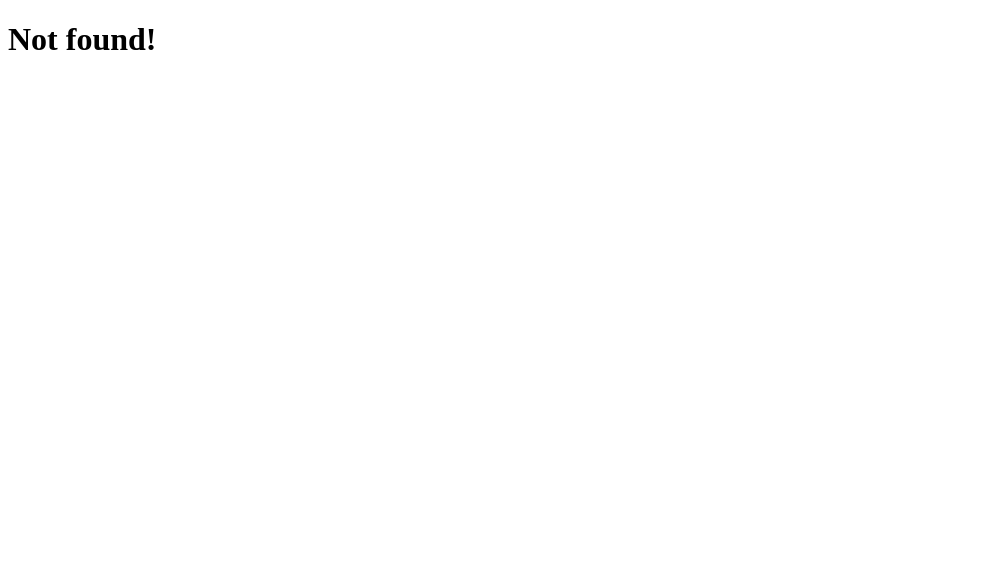
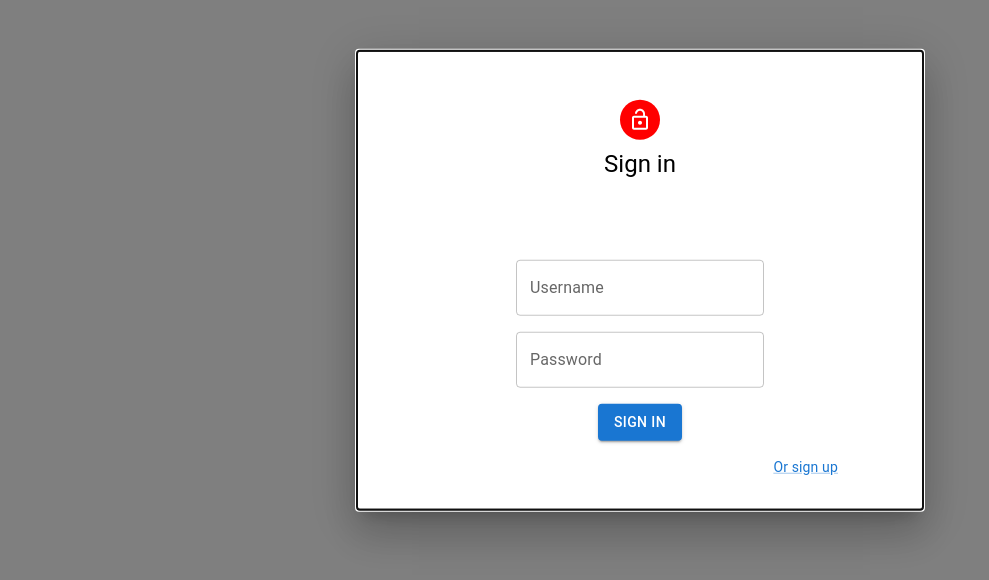
Before and after one commit to omurbekov-azamat/homework-92Laba, a React (Create React App) app in the folder frontend/: page /login in a window 1280 px wide. Shown: the top 580 px of the page, without its empty margins (0-989 px from the left). Built offline with nearby package versions, Linux system fonts and the light colour scheme.

Commit message:
created component login and thunk for Sign in;

```diff
--- a/frontend/src/App.tsx
+++ b/frontend/src/App.tsx
@@ -2,12 +2,14 @@
 import {Routes, Route} from "react-router-dom";
 import Modal from "./components/UI/Modal/Modal";
 import Register from "./features/users/Register";
+import Login from "./features/users/Login";
 
 function App() {
     return (
         <Routes>
             <Route path='/' element={<Modal/>}>
                 <Route path='/' element={<Register/>}/>
+                <Route path='/login' element={<Login/>}/>
             </Route>
             <Route path='*' element={(<h1>Not found!</h1>)}/>
         </Routes>
--- /dev/null
+++ b/frontend/src/features/users/Login.tsx
@@ -0,0 +1,103 @@
+import React, {useState} from 'react';
+import {Link as RouterLink, useNavigate} from 'react-router-dom';
+import {selectLoginError, selectLoginLoading} from "./usersSlice";
+import {login} from "./usersThunks";
+import {Avatar, Box, Container, Grid, Link, TextField, Typography} from '@mui/material';
+import LockOpenIcon from '@mui/icons-material/LockOpen';
+import Alert from '@mui/material/Alert'
+import {useAppDispatch, useAppSelector} from "../../app/hook";
+import {LoadingButton} from "@mui/lab";
+import LoginWithGoogle from "../../components/GoogleLogin/LoginWithGoogle";
+import {LoginMutation} from '../../types';
+
+const Login = () => {
+    const dispatch = useAppDispatch();
+    const error = useAppSelector(selectLoginError);
+    const loading = useAppSelector(selectLoginLoading)
+    const navigate = useNavigate();
+
+    const [state, setState] = useState<LoginMutation>({
+        username: '',
+        password: '',
+    });
+
+    const inputChangeHandler = (event: React.ChangeEvent<HTMLInputElement>) => {
+        const {name, value} = event.target;
+        setState(prevState => ({...prevState, [name]: value}));
+    };
+
+    const submitFormHandler = async (event: React.FormEvent) => {
+        event.preventDefault();
+        await dispatch(login(state)).unwrap();
+        await navigate('/chat');
+    };
+
+    return (
+        <Container component="main" maxWidth="xs">
+            <Box
+                style={{
+                    marginTop: 8,
+                    display: 'flex',
+                    flexDirection: 'column',
+                    alignItems: 'center',
+                }}
+            >
+                <Avatar sx={{m: 1, bgcolor: 'red'}}>
+                    <LockOpenIcon/>
+                </Avatar>
+                <Typography component="h1" variant="h5">
+                    Sign in
+                </Typography>
+                <LoginWithGoogle/>
+                {error && (
+                    <Alert severity="error" sx={{mt: 3, width: '100%'}}>
+                        {error.error}
+                    </Alert>
+                )}
+                <Box component="form" onSubmit={submitFormHandler} sx={{mt: 3}}>
+                    <Grid container spacing={2} textAlign='center'>
+                        <Grid item xs={12}>
+                            <TextField
+                                label="Username"
+                                name="username"
+                                autoComplete="current-username"
+                                value={state.username}
+                                onChange={inputChangeHandler}
+                            />
+                        </Grid>
+                        <Grid item xs={12}>
+                            <TextField
+                                label="Password"
+                                name="password"
+                                type="password"
+                                autoComplete="current-password"
+                                value={state.password}
+                                onChange={inputChangeHandler}
+                            />
+                        </Grid>
+                        <Grid item xs={12}>
+                            <LoadingButton
+                                type='submit'
+                                color='primary'
+                                loading={loading}
+                                variant='contained'
+                                sx={{mb: 2}}
+                            >
+                                Sign in
+                            </LoadingButton>
+                        </Grid>
+                    </Grid>
+                    <Grid container justifyContent="flex-end">
+                        <Grid item>
+                            <Link component={RouterLink} to="/register" variant="body2">
+                                Or sign up
+                            </Link>
+                        </Grid>
+                    </Grid>
+                </Box>
+            </Box>
+        </Container>
+    );
+};
+
+export default Login;
--- a/frontend/src/features/users/Register.tsx
+++ b/frontend/src/features/users/Register.tsx
@@ -1,20 +1,20 @@
 import React, {useState} from 'react';
-import {Link as RouterLink} from 'react-router-dom';
+import {Link as RouterLink, useNavigate} from 'react-router-dom';
+import {selectRegisterError, selectRegisterLoading, selectUserTakenError} from "./usersSlice";
 import {useAppDispatch, useAppSelector} from "../../app/hook";
 import FileInput from "../../components/UI/FileInput/FileInput";
 import {Avatar, Box, Grid, TextField, Typography, Link} from '@mui/material';
 import LockOutlinedIcon from '@mui/icons-material/LockOutlined';
 import {LoadingButton} from "@mui/lab";
+import {register} from "./usersThunks";
 import {RegisterMutation} from "../../types";
-import {selectRegisterError, selectRegisterLoading, selectUserTakenError} from "./usersSlice";
-import {register} from "./usersThunks";
-import LoginWithGoogle from "../../components/GoogleLogin/LoginWithGoogle";
 
 const Register = () => {
     const dispatch = useAppDispatch();
     const error = useAppSelector(selectRegisterError);
     const loading = useAppSelector(selectRegisterLoading);
     const userTakenError = useAppSelector(selectUserTakenError);
+    const navigate = useNavigate();
 
     const [state, setState] = useState<RegisterMutation>({
         username: '',
@@ -38,6 +38,7 @@
     const submitFormHandler = async (event: React.FormEvent) => {
         event.preventDefault();
         await dispatch(register(state)).unwrap();
+        await navigate('/chat');
     };
 
     const getTakenNameError = () => {
@@ -72,7 +73,6 @@
                 <Typography component="h1" variant="h5">
                     Sign up
                 </Typography>
-                <LoginWithGoogle/>
                 <Box component="form" noValidate onSubmit={submitFormHandler} sx={{mt: 3}}>
                     <Grid container spacing={2} textAlign='center'>
                         <Grid item xs={12}>
--- a/frontend/src/features/users/usersSlice.tsx
+++ b/frontend/src/features/users/usersSlice.tsx
@@ -1,6 +1,6 @@
 import {createSlice} from "@reduxjs/toolkit";
 import {RootState} from "../../app/store";
-import {register, googleLogin} from "./usersThunks";
+import {register, googleLogin, login} from "./usersThunks";
 import {GlobalError, User, ValidationError} from "../../types";
 
 interface UsersState {
@@ -9,6 +9,8 @@
     registerLoading: boolean;
     registerError: ValidationError | null;
     userTakenError: GlobalError | null;
+    loginLoading: boolean;
+    loginError: GlobalError | null;
 }
 
 const initialState: UsersState = {
@@ -17,6 +19,8 @@
     registerLoading: false,
     registerError: null,
     userTakenError: null,
+    loginLoading: false,
+    loginError: null,
 }
 
 export const usersSlice = createSlice({
@@ -47,21 +51,29 @@
                 }
             }
         });
+        builder.addCase(login.pending, (state) => {
+            state.loginLoading = true;
+            state.loginError = null;
+        });
+        builder.addCase(login.fulfilled, (state, {payload: user}) => {
+            state.loginLoading = false;
+            state.user = user;
+        });
+        builder.addCase(login.rejected, (state, {payload: error}) => {
+            state.loginLoading = false;
+            state.loginError = error || null;
+        });
         builder.addCase(googleLogin.pending, (state) => {
-            state.registerError = null;
-            state.registerLoading = true;
+            state.loginLoading = true;
+            state.loginError = null;
         });
         builder.addCase(googleLogin.fulfilled, (state, {payload: user}) => {
-            state.registerLoading = false;
+            state.loginLoading = false;
             state.user = user;
         });
         builder.addCase(googleLogin.rejected, (state, {payload: error}) => {
-            state.registerLoading = false;
-            if (error) {
-                if (error.hasOwnProperty('error')) {
-                    state.userTakenError = error as GlobalError;
-                }
-            }
+            state.loginLoading = false;
+            state.loginError = error || null;
         });
     }
 });
@@ -74,3 +86,5 @@
 export const selectRegisterLoading = (state: RootState) => state.users.registerLoading;
 export const selectRegisterError = (state: RootState) => state.users.registerError;
 export const selectUserTakenError = (state: RootState) => state.users.userTakenError;
+export const selectLoginLoading = (state: RootState) => state.users.loginLoading;
+export const selectLoginError = (state: RootState) => state.users.loginError;
--- a/frontend/src/features/users/usersThunks.tsx
+++ b/frontend/src/features/users/usersThunks.tsx
@@ -1,7 +1,7 @@
 import {createAsyncThunk} from "@reduxjs/toolkit";
 import axiosApi from '../../axiosApi';
 import {isAxiosError} from "axios";
-import {GlobalError, RegisterMutation, RegisterResponse, User, ValidationError} from "../../types";
+import {GlobalError, LoginMutation, RegisterMutation, RegisterResponse, User, ValidationError} from "../../types";
 
 export const register = createAsyncThunk<User, RegisterMutation, {rejectValue: ValidationError | GlobalError}>(
     'users/register',
@@ -49,3 +49,18 @@
         }
     },
 );
+
+export const login = createAsyncThunk<User, LoginMutation, { rejectValue: GlobalError }>(
+    'users/login',
+    async (loginMutation, {rejectWithValue}) => {
+        try {
+            const response = await axiosApi.post<RegisterResponse>('/users/sessions', loginMutation);
+            return response.data.user;
+        } catch (e) {
+            if (isAxiosError(e) && e.response && e.response.status === 400) {
+                return rejectWithValue(e.response.data as GlobalError);
+            }
+            throw e;
+        }
+    }
+);
--- a/frontend/src/types.d.ts
+++ b/frontend/src/types.d.ts
@@ -34,3 +34,8 @@
     token: string;
     role: string;
 }
+
+export interface LoginMutation {
+    username: string;
+    password: string;
+}
```
